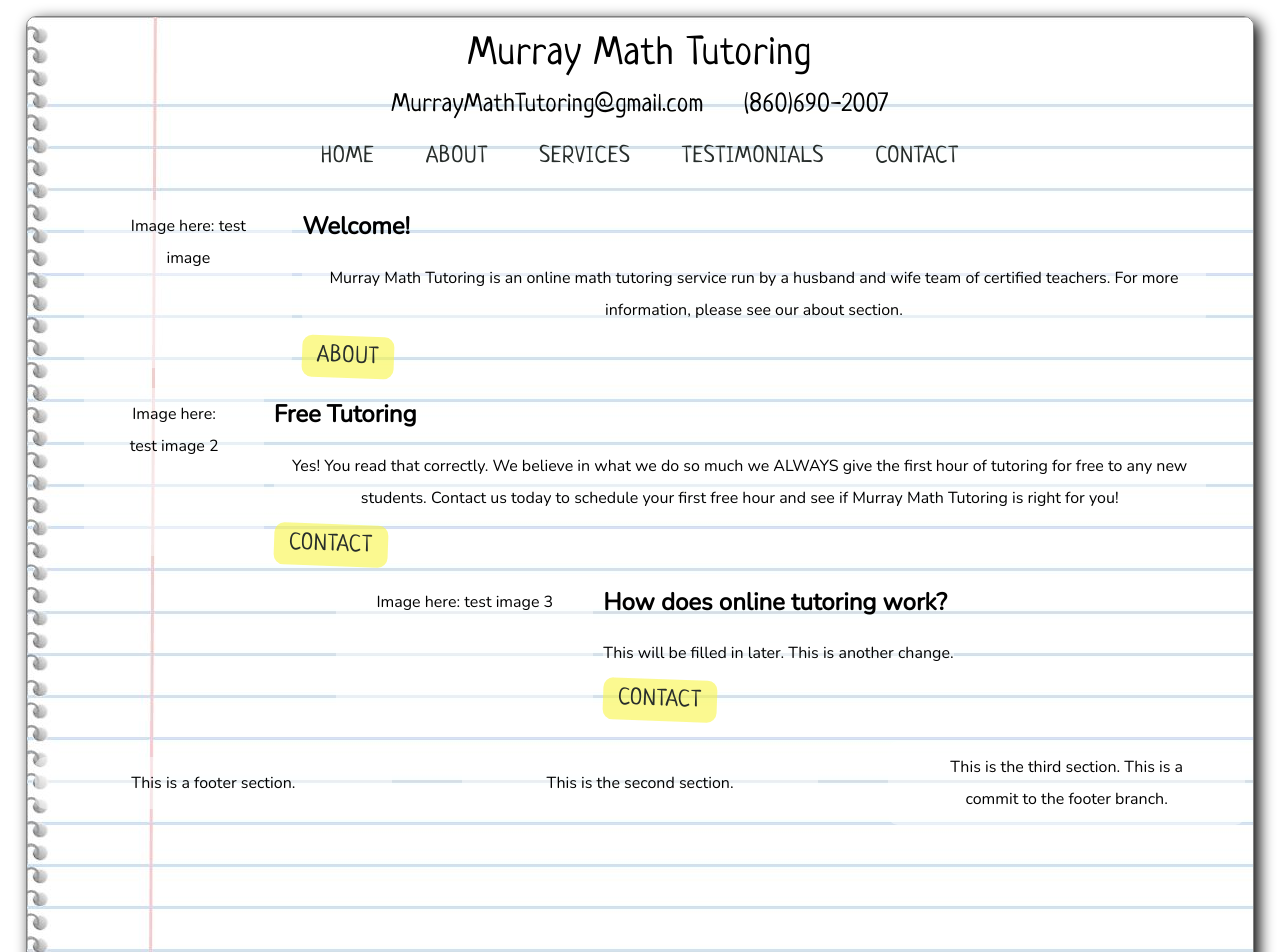
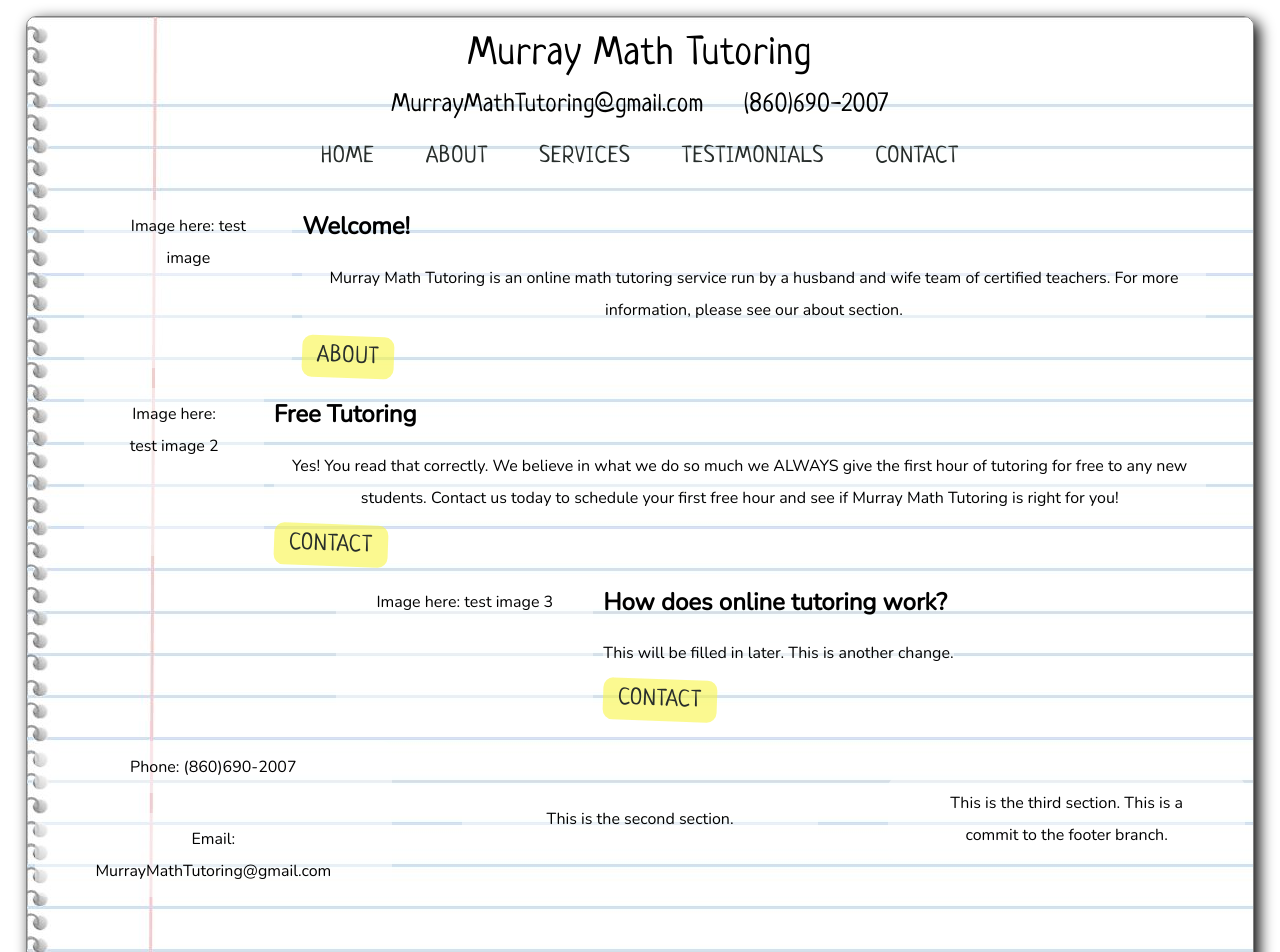
Before and after one commit to murraycoding/murray-math-tutoring, a Next.js app: page / in a window 1280 px wide. Shown: the top 952 px of the page. Built offline with nearby package versions, Linux system fonts and the light colour scheme.

Commit message:
updated information on footer

```diff
--- a/components/footer.js
+++ b/components/footer.js
@@ -7,7 +7,8 @@ export default function Footer() {
   return (
     <footer className={FooterStyles.footerContainer}>
       <FooterSection>
-        <p>This is a footer section.</p>
+        <p>Phone: (860)690-2007</p>
+        <p>Email: MurrayMathTutoring@gmail.com</p>
       </FooterSection>
       <FooterSection>
         <p>This is the second section.</p>
```
